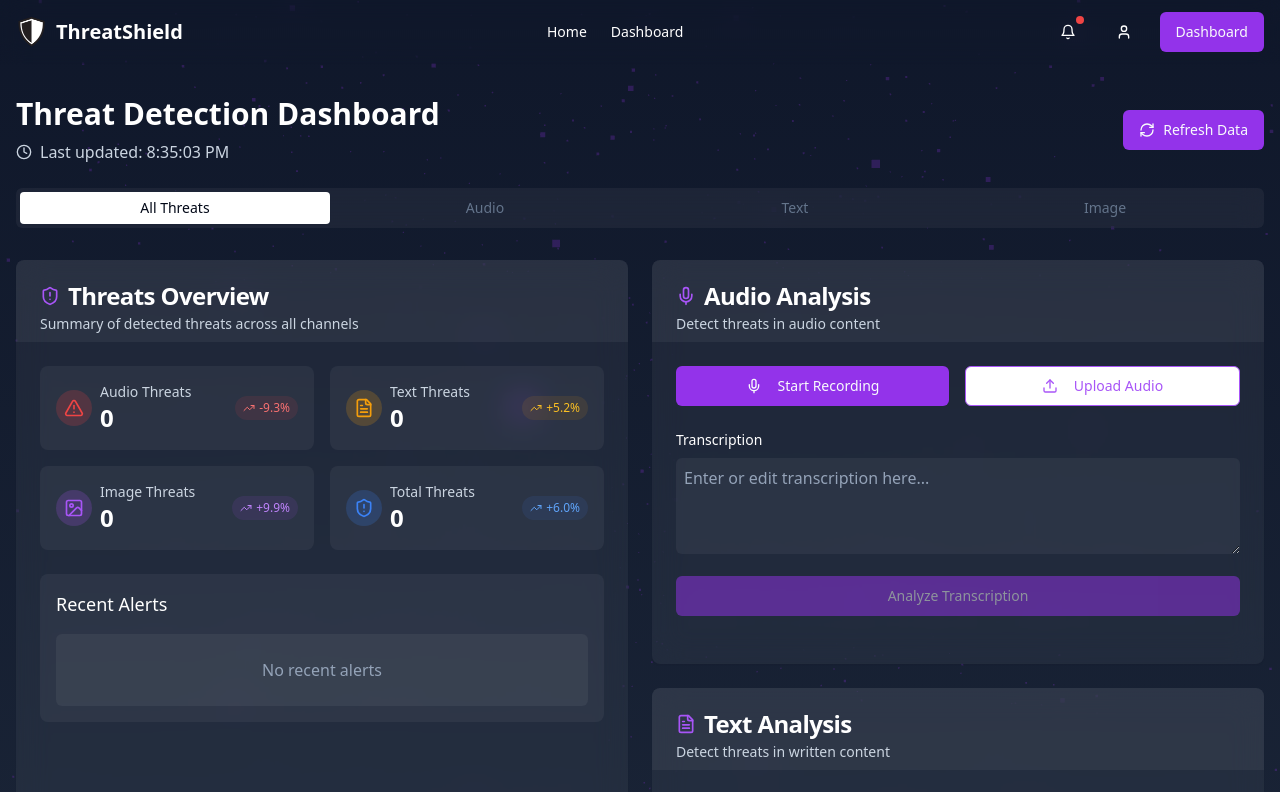
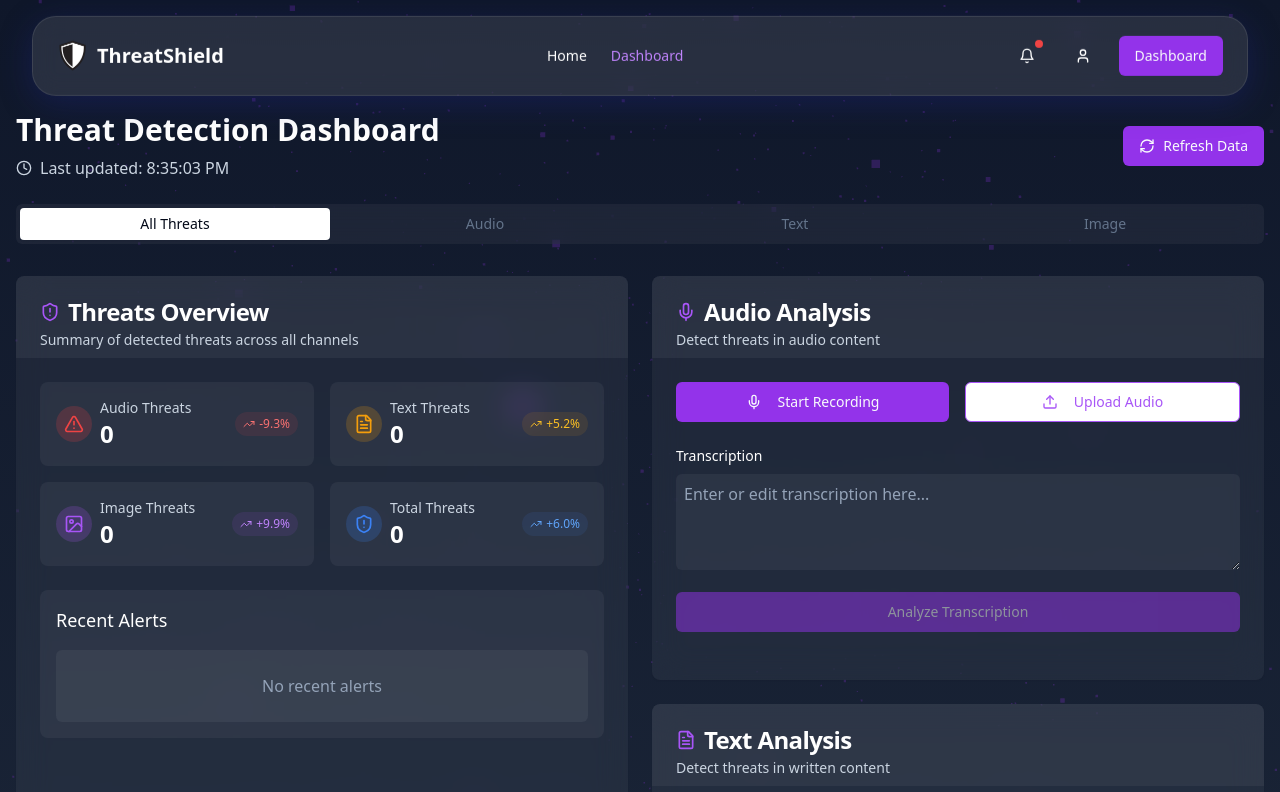
Before and after one commit to arnvjshi/Threat-Detection-Dashboard, a Next.js app: page /dashboard in a window 1280 px wide. Shown: the top 792 px of the page. Built offline with nearby package versions, Linux system fonts and the light colour scheme.

Commit message:
Navbar Updated

```diff
--- a/app/dashboard/page.tsx
+++ b/app/dashboard/page.tsx
@@ -19,8 +19,10 @@ export default function Dashboard() {
     <div className="relative min-h-screen overflow-hidden bg-gradient-to-b from-slate-900 to-slate-800">
       <ThreeBackground intensity={0.3} />
       <div className="relative z-10">
+
         <Navbar />
         <main className="container mx-auto px-4 py-8">
+        <div className="pt-20">
           <DashboardHeader selectedTab={selectedTab} setSelectedTab={setSelectedTab} />
 
           {/* Render content based on selected tab */}
@@ -41,6 +43,7 @@ export default function Dashboard() {
             {selectedTab === "text" && <TextAnalysis />}
             {selectedTab === "image" && <ImageAnalysis />}
           </div>
+        </div>
         </main>
       </div>
     </div>
--- a/app/globals.css
+++ b/app/globals.css
@@ -57,3 +57,19 @@
     @apply bg-background text-foreground;
   }
 }
+
+@keyframes float {
+  0% {
+    transform: translateX(-50%) translateY(0);
+  }
+  50% {
+    transform: translateX(-50%) translateY(-4px);
+  }
+  100% {
+    transform: translateX(-50%) translateY(0);
+  }
+}
+
+.animate-float {
+  animation: float 6s ease-in-out infinite;
+}
--- a/components/navbar.tsx
+++ b/components/navbar.tsx
@@ -1,6 +1,7 @@
 "use client"
 
-import { useState } from "react"
+import { useState, useEffect } from "react"
+import { usePathname } from "next/navigation"
 import Link from "next/link"
 import { Button } from "@/components/ui/button"
 import { Shield, Menu, X, Bell, User } from "lucide-react"
@@ -15,21 +16,46 @@ import {
 
 export function Navbar() {
   const [isMenuOpen, setIsMenuOpen] = useState(false)
+  const [scrolled, setScrolled] = useState(false)
+  const pathname = usePathname()
+
+  useEffect(() => {
+    const handleScroll = () => {
+      if (window.scrollY > 10) {
+        setScrolled(true)
+      } else {
+        setScrolled(false)
+      }
+    }
+
+    window.addEventListener("scroll", handleScroll)
+    return () => window.removeEventListener("scroll", handleScroll)
+  }, [])
+
+  const linkClass = (href: string) =>
+    `text-sm font-medium hover:text-purple-300 ${
+      pathname === href ? "text-purple-400" : "text-white"
+    }`
 
   return (
-    <header className="sticky top-0 z-50 w-full backdrop-blur-md">
-      <div className="container mx-auto flex h-16 items-center justify-between px-4">
+    <header
+      className={`fixed top-4 left-1/2 z-50 w-[95%] -translate-x-1/2 rounded-3xl border border-white/10 backdrop-blur-md transition-all duration-300 ${
+        scrolled
+          ? "bg-white/10 shadow-[0_8px_32px_0_rgba(31,38,135,0.37)] h-14 animate-float"
+          : "bg-white/10 shadow-[0_8px_32px_0_rgba(31,38,135,0.37)] h-20 animate-float"
+      }`}
+    >
+      <div className="container mx-auto flex items-center justify-between px-6 h-full">
         <Link href="/" className="flex items-center gap-2">
-          {/* <Shield className="h-8 w-8 text-purple-500" />*/}
           <img src="/favicon.png" alt="ThreatShield Logo" className="h-8 w-8" />
           <span className="text-xl font-bold text-white">ThreatShield</span>
         </Link>
 
         <nav className="hidden md:flex md:items-center md:gap-6">
-          <Link href="/" className="text-sm font-medium text-white hover:text-purple-300">
+          <Link href="/" className={linkClass("/")}>
             Home
           </Link>
-          <Link href="/dashboard" className="text-sm font-medium text-white hover:text-purple-300">
+          <Link href="/dashboard" className={linkClass("/dashboard")}>
             Dashboard
           </Link>
         </nav>
@@ -85,21 +111,21 @@ export function Navbar() {
           <nav className="flex flex-col space-y-4">
             <Link
               href="/"
-              className="rounded-md px-3 py-2 text-sm font-medium text-white hover:bg-white/10"
+              className={linkClass("/")}
               onClick={() => setIsMenuOpen(false)}
             >
               Home
             </Link>
             <Link
               href="/dashboard"
-              className="rounded-md px-3 py-2 text-sm font-medium text-white hover:bg-white/10"
+              className={linkClass("/dashboard")}
               onClick={() => setIsMenuOpen(false)}
             >
               Dashboard
             </Link>
             <Link
               href="/developers"
-              className="rounded-md px-3 py-2 text-sm font-medium text-white hover:bg-white/10"
+              className={linkClass("/developers")}
               onClick={() => setIsMenuOpen(false)}
             >
               Developers
--- a/styles/globals.css
+++ b/styles/globals.css
@@ -92,3 +92,19 @@ body {
     @apply bg-background text-foreground;
   }
 }
+
+@keyframes float {
+  0% {
+    transform: translateX(-50%) translateY(0);
+  }
+  50% {
+    transform: translateX(-50%) translateY(-4px);
+  }
+  100% {
+    transform: translateX(-50%) translateY(0);
+  }
+}
+
+.animate-float {
+  animation: float 6s ease-in-out infinite;
+}
```
